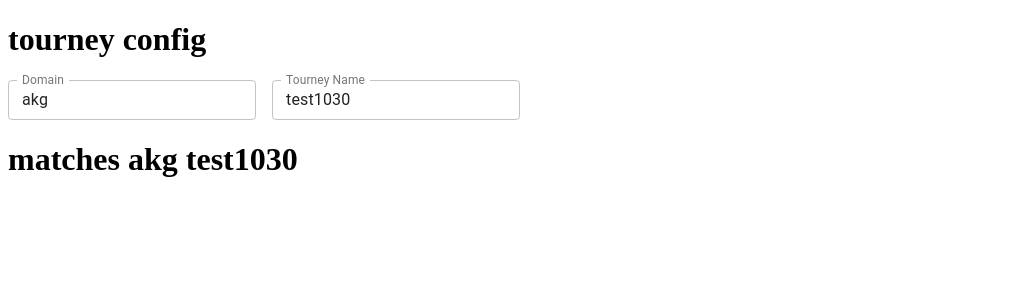
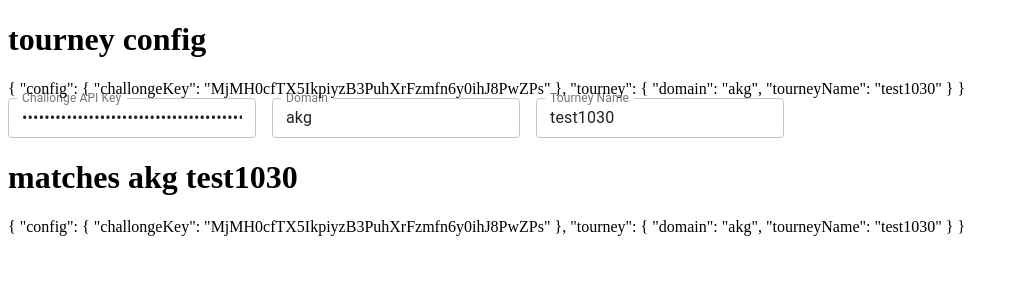
Before and after one commit to sivadej/challonge-api-stuff-again, a React (Create React App) app: page / in a window 1280 px wide. Shown: the top 300 px of the page, without its empty margins (0-1018 px from the left). Built offline with nearby package versions, Linux system fonts and the light colour scheme; no server answers.

Commit message:
messing with use localstorage hook2

```diff
--- a/public/index.html
+++ b/public/index.html
@@ -10,11 +10,6 @@
       content="Web site created using create-react-app"
     />
     <link rel="apple-touch-icon" href="%PUBLIC_URL%/logo192.png" />
-    <!--
-      manifest.json provides metadata used when your web app is installed on a
-      user's mobile device or desktop. See https://developers.google.com/web/fundamentals/web-app-manifest/
-    -->
-    <link rel="manifest" href="%PUBLIC_URL%/manifest.json" />
     <!--
       Notice the use of %PUBLIC_URL% in the tags above.
       It will be replaced with the URL of the `public` folder during the build.
--- a/src/App.tsx
+++ b/src/App.tsx
@@ -1,32 +1,18 @@
-import React, { useState } from 'react';
+import React from 'react';
 import { QueryClient, QueryClientProvider } from 'react-query';
 import { ReactQueryDevtools } from 'react-query/devtools';
-import { TourneyPath } from './interfaces';
 import TourneyConfig from './components/TourneyConfig';
 import ActiveMatchesView from './components/ActiveMatchesView';
-// import useLocalStorage from './hooks/useLocalStorage';
+import useSettingsLocalStorage from './hooks/useSettingsLocalStorage';
 
 const client = new QueryClient();
 
 export default function App(): JSX.Element {
-  const [tourneyPath, setTourneyPath] = useState<TourneyPath>({
-    domain: 'akg',
-    tourneyName: 'test1030',
-  });
-
-  // const [thing, setThing] = useLocalStorage<string | null>(
-  //   'challonger-thing',
-  //   null
-  // );
-
+  const [settings, setSettings] = useSettingsLocalStorage();
   return (
     <QueryClientProvider client={client}>
-      {/* <h1>{thing}</h1>
-      <button onClick={() => setThing('changed the thing')}>
-        change the thing
-      </button> */}
-      <TourneyConfig tourneyPath={tourneyPath} onChange={setTourneyPath} />
-      <ActiveMatchesView tourneyPath={tourneyPath} />
+      <TourneyConfig settings={settings} setSettings={setSettings} />
+      <ActiveMatchesView settings={settings} />
       <ReactQueryDevtools />
     </QueryClientProvider>
   );
--- a/src/components/ActiveMatchesView.tsx
+++ b/src/components/ActiveMatchesView.tsx
@@ -1,23 +1,26 @@
 import React from 'react';
 import useMatchesQuery from '../hooks/useMatchesQuery';
 import usePlayersQuery from '../hooks/usePlayersQuery';
-import { TourneyPath } from '../interfaces';
+import { ChallongerLocalStorage } from '../interfaces';
 import MatchLine from './MatchLine';
 
-export default function ActiveMatchesView(props: {
-  tourneyPath: TourneyPath;
-}): JSX.Element {
-  const { tourneyPath } = props;
-  const { domain, tourneyName } = tourneyPath;
+interface Props {
+  settings: ChallongerLocalStorage;
+}
 
-  const { data: matchesData } = useMatchesQuery(tourneyPath);
-  const { data: playersData } = usePlayersQuery(tourneyPath);
+export default function ActiveMatchesView({ settings }: Props): JSX.Element {
+  const { tourney } = settings || {};
+  const { domain, tourneyName } = tourney || {};
+
+  const { data: matchesData } = useMatchesQuery(settings);
+  const { data: playersData } = usePlayersQuery(settings);
 
   return (
     <>
       <h1>
         matches {domain} {tourneyName}
       </h1>
+      {JSON.stringify(settings, null, 2)}
       {matchesData?.map((m) => {
         const p1data = m.match.player1_id
           ? playersData?.get(m.match.player1_id)
--- a/src/components/TourneyConfig.tsx
+++ b/src/components/TourneyConfig.tsx
@@ -1,30 +1,55 @@
 import React from 'react';
-import { TourneyPath } from '../interfaces';
 import TextField from '@material-ui/core/TextField';
+import { ChallongerLocalStorage } from '../interfaces';
 
-export default function TourneyConfig(props: {
-  tourneyPath: TourneyPath;
-  onChange: React.Dispatch<React.SetStateAction<TourneyPath>>;
-}): JSX.Element {
-  const { tourneyPath, onChange } = props;
+interface Props {
+  settings: ChallongerLocalStorage;
+  setSettings: (v: ChallongerLocalStorage) => void;
+}
+
+export default function TourneyConfig({ settings, setSettings }: Props): JSX.Element {
+  const { config, tourney } = settings || {};
+  const { domain, tourneyName } = tourney || {};
+  const { challongeKey } = config || {};
+
+  const handleChangeKey = (e: React.FocusEvent<HTMLInputElement>) => {
+    if (challongeKey !== e.target.value) {
+      setSettings({...settings, config: { challongeKey: e.target.value } })
+    }
+  };
 
   const handleChangeName = (e: React.FocusEvent<HTMLInputElement>) => {
-    onChange((curr) => ({ ...curr, tourneyName: e.target.value }));
+    if (tourneyName !== e.target.value) {
+      setSettings({...settings, tourney: { ...settings.tourney, tourneyName: e.target.value} })
+    }
   };
 
   const handleChangeDomain = (e: React.FocusEvent<HTMLInputElement>) => {
-    onChange((curr) => ({ ...curr, domain: e.target.value }));
+    if (domain !== e.target.value) {
+      setSettings({...settings, tourney: { ...settings.tourney, domain: e.target.value} })
+    }
   };
 
   return (
     <>
       <h1>tourney config</h1>
+      {JSON.stringify(settings, null, 2)}
       <div style={{ display: 'flex', gap: '1rem' }}>
+        <TextField
+          label="Challonge API Key"
+          type="password"
+          variant="outlined"
+          size="small"
+          defaultValue={challongeKey ?? ''}
+          inputProps={{
+            onBlur: handleChangeKey,
+          }}
+        />
         <TextField
           label="Domain"
           variant="outlined"
           size="small"
-          defaultValue={tourneyPath.domain}
+          defaultValue={domain}
           inputProps={{
             onBlur: handleChangeDomain,
           }}
@@ -33,7 +58,7 @@ export default function TourneyConfig(props: {
           label="Tourney Name"
           variant="outlined"
           size="small"
-          defaultValue={tourneyPath.tourneyName}
+          defaultValue={tourneyName}
           inputProps={{
             onBlur: handleChangeName,
           }}
--- a/src/hooks/useMatchesQuery.ts
+++ b/src/hooks/useMatchesQuery.ts
@@ -1,19 +1,26 @@
 import { useQuery } from 'react-query';
 import axios from 'axios';
-import { Match, TourneyPath } from '../interfaces';
+import { Match, ChallongerLocalStorage } from '../interfaces';
 
-const getMatches = async (tourneyPath: TourneyPath) => {
-  const { tourneyName, domain } = tourneyPath;
-  const url = `https://api.challonge.com/v1/tournaments/${domain}-${tourneyName}/matches.json?api_key=${process.env.REACT_APP_CHALLONGE_API_KEY}`;
+const getMatches = async (settings: ChallongerLocalStorage) => {
+  const { config, tourney } = settings || {};
+  const { domain, tourneyName } = tourney || {};
+  const { challongeKey } = config || {};
+  const url = `https://api.challonge.com/v1/tournaments/${domain}-${tourneyName}/matches.json?api_key=${challongeKey}`;
   const { data } = await axios.get(url);
   return data;
 };
 
-export default function useMatches(tourneyPath: TourneyPath) {
-  const { tourneyName, domain } = tourneyPath;
-  return useQuery<Match[]>(`${domain}${tourneyName}matches`, () => getMatches(tourneyPath), {
-    // refetchInterval: 30000,
-    // refetchIntervalInBackground: false,
-    refetchOnWindowFocus: false,
-  });
+export default function useMatches(settings: ChallongerLocalStorage) {
+  const { tourney } = settings || {};
+  const { domain, tourneyName } = tourney || {};
+  return useQuery<Match[]>(
+    `${domain}${tourneyName}matches`,
+    () => getMatches(settings),
+    {
+      refetchInterval: 20000,
+      refetchIntervalInBackground: false,
+      refetchOnWindowFocus: false,
+    }
+  );
 }
--- a/src/hooks/usePlayersQuery.ts
+++ b/src/hooks/usePlayersQuery.ts
@@ -1,21 +1,26 @@
 import { useQuery, UseQueryResult } from 'react-query';
 import axios from 'axios';
-import { TourneyPath, Participant, PlayerMap } from '../interfaces';
+import { Participant, PlayerMap, ChallongerLocalStorage } from '../interfaces';
 
-const getPlayers = async (tourneyPath: TourneyPath) => {
-  const { tourneyName, domain } = tourneyPath;
+const getPlayers = async (settings: ChallongerLocalStorage) => {
+  const { config, tourney } = settings || {};
+  const { domain, tourneyName } = tourney || {};
+  const { challongeKey } = config || {};
   const url =
     `https://api.challonge.com/v1/tournaments/${domain}-${tourneyName}/` +
-    `participants.json?api_key=${process.env.REACT_APP_CHALLONGE_API_KEY}`;
+    `participants.json?api_key=${challongeKey}`;
   const { data } = await axios.get(url);
   return data;
 };
 
-export default function usePlayersQuery(tourneyPath: TourneyPath): UseQueryResult<PlayerMap> {
-  const { tourneyName, domain } = tourneyPath;
+export default function usePlayersQuery(
+  settings: ChallongerLocalStorage
+): UseQueryResult<PlayerMap> {
+  const { tourney } = settings || {};
+  const { domain, tourneyName } = tourney || {};
   const queryRes = useQuery<Participant[]>(
     `${domain}${tourneyName}players`,
-    () => getPlayers(tourneyPath),
+    () => getPlayers(settings),
     {
       refetchOnWindowFocus: false,
     }
--- /dev/null
+++ b/src/hooks/useSettingsLocalStorage.ts
@@ -0,0 +1,46 @@
+import { useState } from 'react';
+import { ChallongerLocalStorage } from '../interfaces';
+
+const initSettings: ChallongerLocalStorage = {
+  config: { challongeKey: 'MjMH0cfTX5IkpiyzB3PuhXrFzmfn6y0ihJ8PwZPs' },
+  tourney: { domain: 'akg', tourneyName: 'test1030' },
+};
+
+export default function useSettingsLocalStorage() {
+  const [storedValue, setStoredValue] = useState<ChallongerLocalStorage>(() => {
+    try {
+      const saved = window.localStorage.getItem('challongerSettings');
+      if (!saved) {
+        window.localStorage.setItem(
+          'challongerSettings',
+          JSON.stringify(initSettings)
+        );
+      }
+      return saved ? JSON.parse(saved) : initSettings;
+    } catch (error) {
+      console.log(error);
+      return initSettings;
+    }
+  });
+  const setValue = (
+    value:
+      | ChallongerLocalStorage
+      | ((val: ChallongerLocalStorage) => ChallongerLocalStorage)
+  ) => {
+    try {
+      const valueToStore =
+        value instanceof Function ? value(storedValue) : value;
+      setStoredValue(valueToStore);
+      window.localStorage.setItem(
+        'challongerSettings',
+        JSON.stringify(valueToStore)
+      );
+    } catch (error) {
+      console.log(error);
+    }
+  };
+  return [storedValue, setValue] as [
+    value: ChallongerLocalStorage,
+    setVal: (newVal: ChallongerLocalStorage) => void
+  ];
+}
```
Also changed, not shown: src/hooks/useLocalStorage.ts (deleted, +0 -33 lines), src/hooks/useWhyDidYouUpdate.ts (added, +32 -0 lines), src/interfaces.ts (+9 -0 lines).
